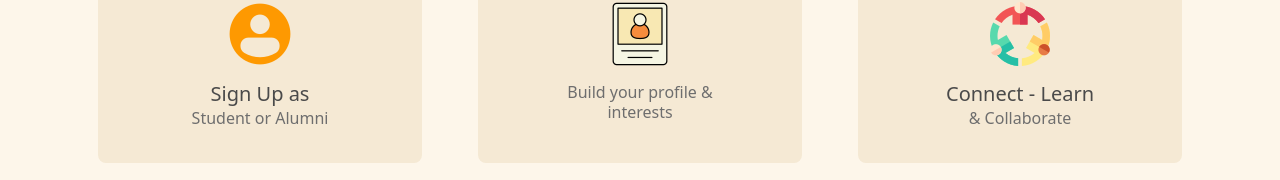
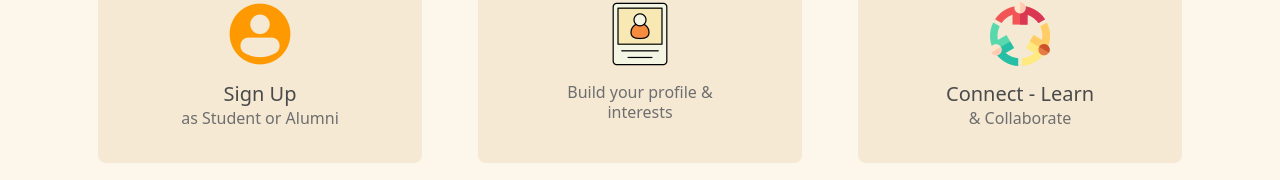
Before and after one commit to DevMahida/PeerInSync-frontend-new, a React (Vite) app: page / in a window 1280 px wide. Shown: the part 1531-1711 px from the top of the page. Built offline with nearby package versions, Linux system fonts and the light colour scheme; no server answers.

Commit message:
Refactor Home component and improve structure

```diff
--- a/src/home/home.jsx
+++ b/src/home/home.jsx
@@ -185,8 +185,8 @@ const Home = () => {
                                     <div className='mb-3'>
                                         <img src={user} alt="" />
                                     </div>
-                                    <h5 className='text-subheading mb-0'>Sign Up as</h5>
-                                    <p className='text-body'>Student or Alumni</p>
+                                    <h5 className='text-subheading mb-0'>Sign Up</h5>
+                                    <p className='text-body'>as Student or Alumni</p>
                                 </div>
                             </div>
                             <div className="col-lg-4">
@@ -279,4 +279,5 @@ const Home = () => {
     );
 }
 
+
 export default Home;
```
